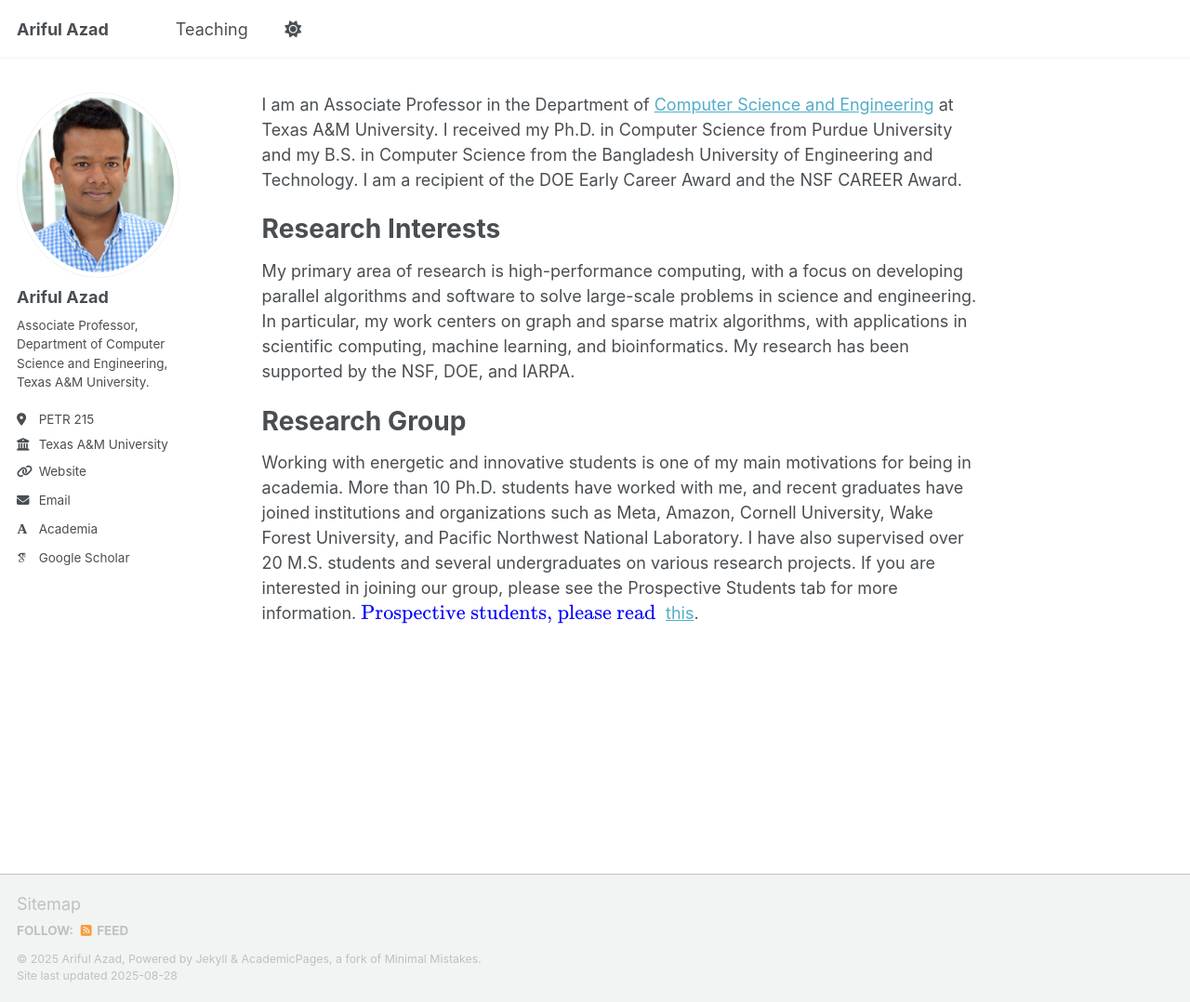
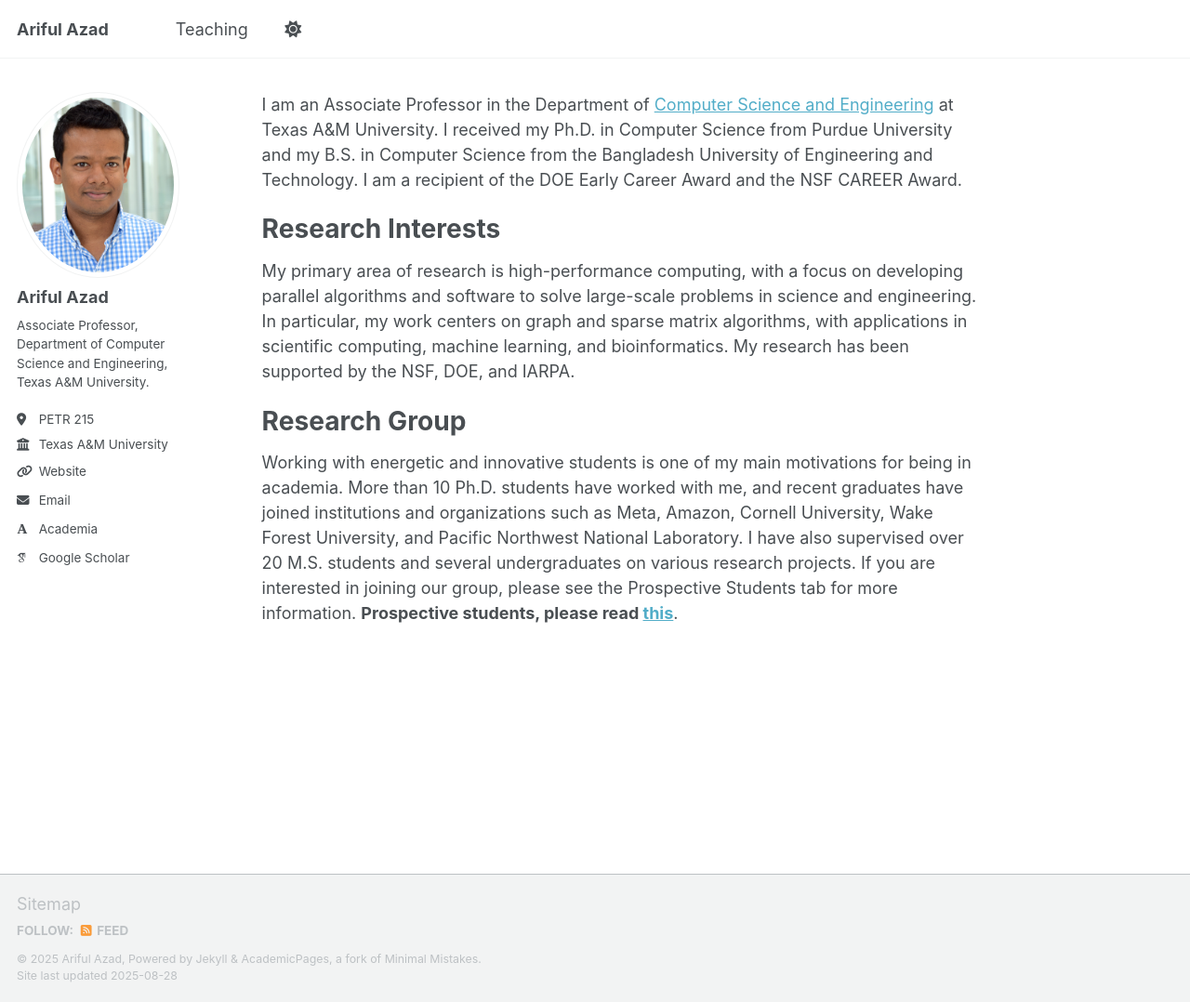
Before and after one commit to arifulazad/arifulazad.github.io, a Jekyll site: the page built from _pages/about.md, in a window 1280 px wide and 1078 px high. Shown: the whole window at 93% size. Built offline with Jekyll 4.4.1, drawn with Linux system fonts in a browser that asks for light colours; some web fonts are replaced; a script that is not in the unit is left out.

Commit message:
Update about.md

```diff
--- a/_pages/about.md
+++ b/_pages/about.md
@@ -15,4 +15,4 @@ My primary area of research is high-performance computing, with a focus on devel
 
 Research Group
 ======
-Working with energetic and innovative students is one of my main motivations for being in academia. More than 10 Ph.D. students have worked with me, and recent graduates have joined institutions and organizations such as Meta, Amazon, Cornell University, Wake Forest University, and Pacific Northwest National Laboratory. I have also supervised over 20 M.S. students and several undergraduates on various research projects. If you are interested in joining our group, please see the Prospective Students tab for more information. $${\color{blue}\text{Prospective students, please read }}$$  [this](prospective.md).
+Working with energetic and innovative students is one of my main motivations for being in academia. More than 10 Ph.D. students have worked with me, and recent graduates have joined institutions and organizations such as Meta, Amazon, Cornell University, Wake Forest University, and Pacific Northwest National Laboratory. I have also supervised over 20 M.S. students and several undergraduates on various research projects. If you are interested in joining our group, please see the Prospective Students tab for more information. **Prospective students, please read [this](prospective.md)**.
```
